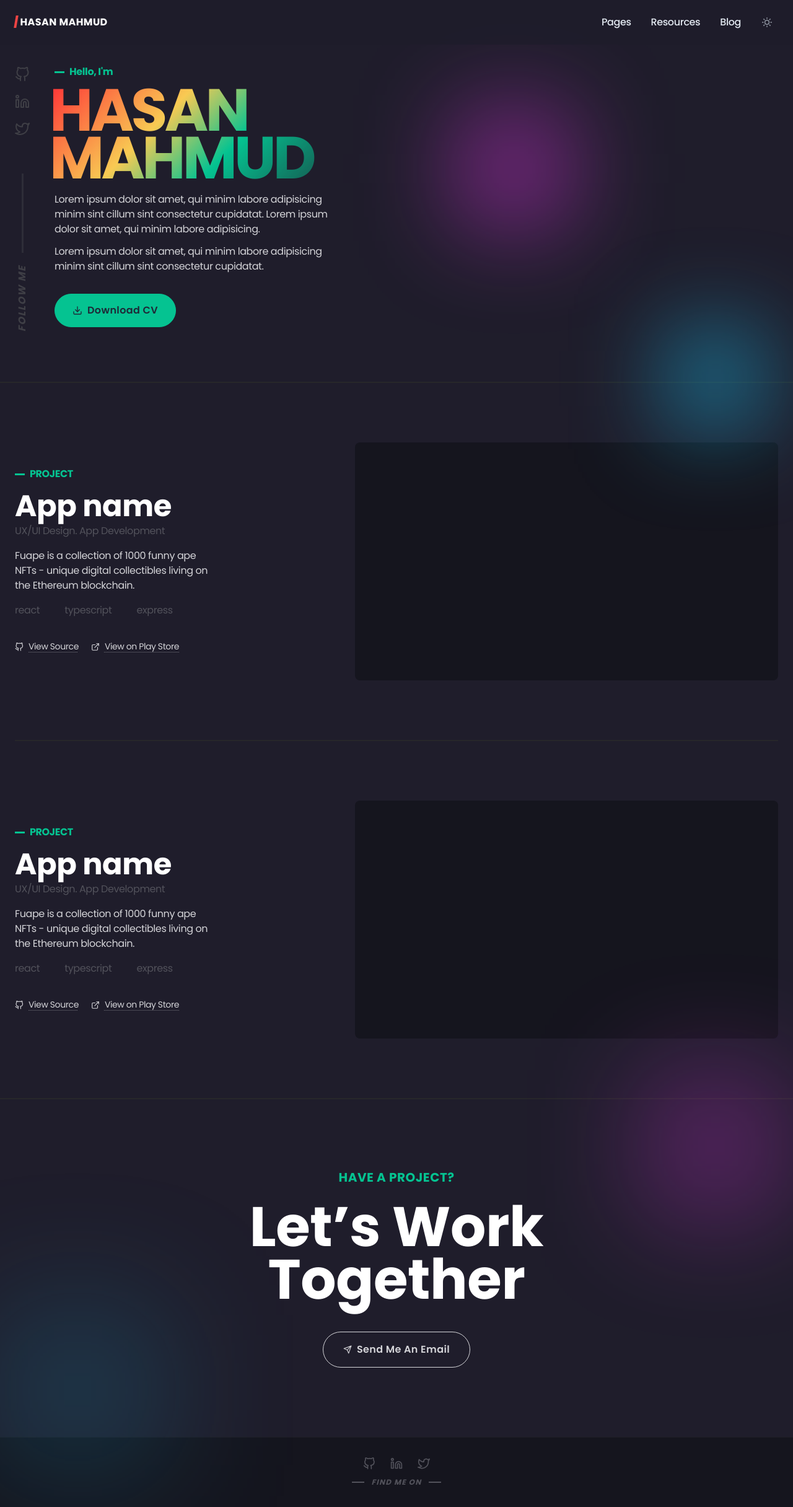
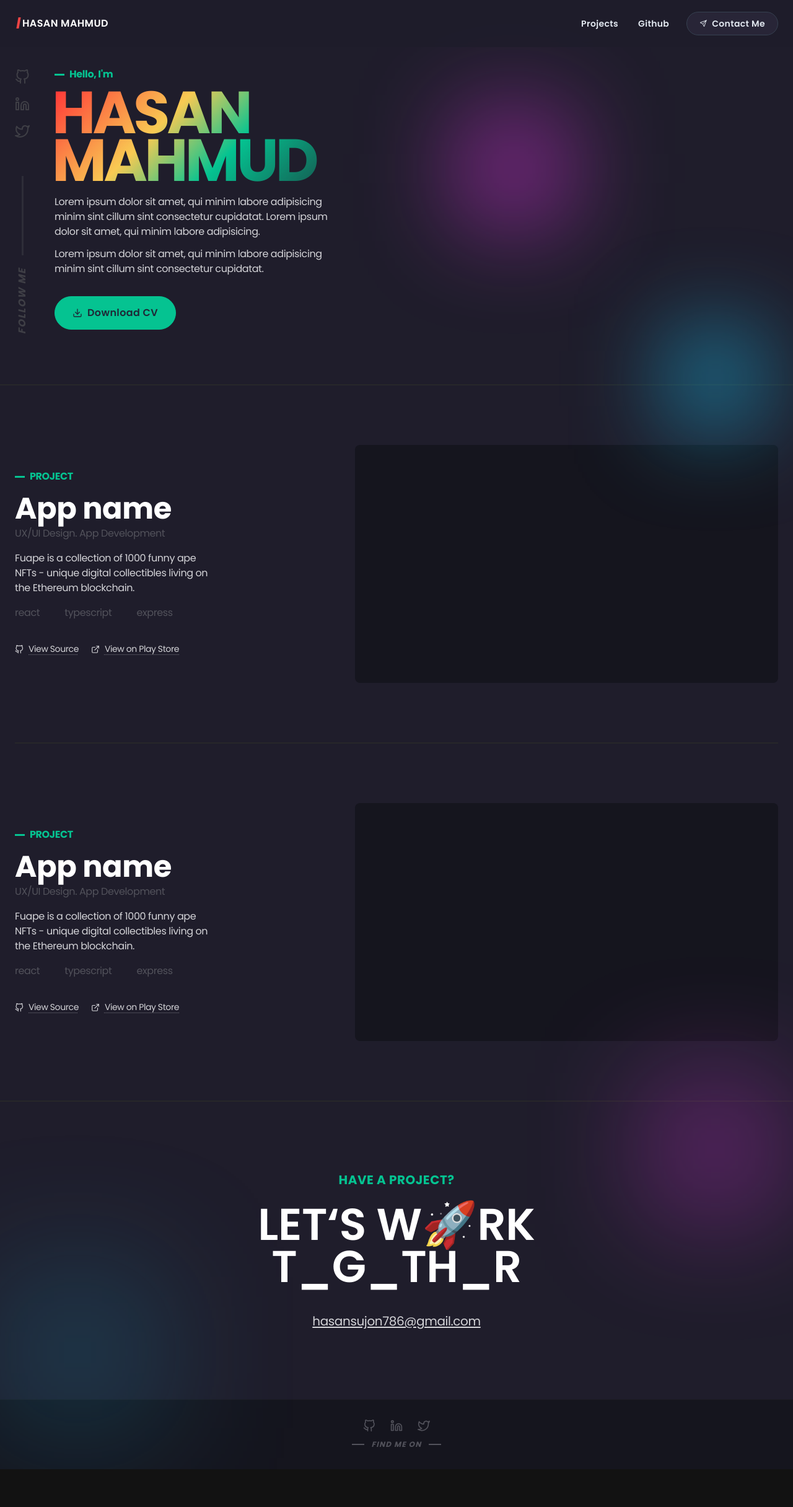
Before and after one commit to hasansujon786/my-website-nextjs, a Next.js app: page / in a window 1280 px wide. Shown: the whole page at 62% size. After the commit the page ends 2371 px from the top, so only its background shows below. Built offline with nearby package versions, Linux system fonts and the light colour scheme.

Commit message:
ui: update CallToAction text style

```diff
--- a/components/atoms/Button.tsx
+++ b/components/atoms/Button.tsx
@@ -1,14 +1,16 @@
 const varients = {
   // gradient: { bu: 'gradient-bg', sp: 'bg-darker-1 bg-opacity-95 group-hover:bg-opacity-80 transition-colors duration-300 ease-out', },
   outlined: { bu: 'bg-transparent text-zinc-300 border-zinc-300 hover:bg-zinc-300 hover:text-black' },
+  translusant: { bu: 'bg-[#282537] border-gray-700 hover:bg-gray-700/50 hover:border-gray-700' },
   solid: { bu: 'bg-black border-black hover:bg-gray-900 hover:border-gray-900' },
   'solid-green': { bu: 'text-gray-800 bg-accent border-accent hover:bg-accent-light hover:border-accent-light' },
 }
 
 const sizes = {
-  base: { bu: 'px-6 py-2.5' },
-  md: { bu: 'px-7 py-3.5' },
-  lg: { bu: 'px-8 py-4' },
+  sm: { bu: 'px-5 py-2 text-sm' },
+  base: { bu: 'px-6 py-2.5 text-base' },
+  md: { bu: 'px-7 py-3.5 text-base' },
+  lg: { bu: 'px-8 py-4 text-base' },
 }
 
 interface Props {
@@ -22,7 +24,7 @@ const Button = ({ children, varient = 'solid-green', size = 'base', icon }: Prop
   return (
     <button
       className={`group inline-flex items-center space-x-2
-      border rounded-full text-base font-semibold capitalize tracking-wide
+      border rounded-full font-semibold capitalize tracking-wide
       transform ease-out transition-transform active:scale-95
       ${varients[varient].bu} ${sizes[size].bu}`}
     >
--- a/components/atoms/Logo.tsx
+++ b/components/atoms/Logo.tsx
@@ -1,7 +1,7 @@
 const Logo = (props: {}) => {
   return (
-    <span className='flex items-center font-bold'>
-      <span className='mr-[5px] -mt-0.5  h-5 w-[3.5px] transform -skew-x-[10deg] bg-red-500 inline-block'></span>
+    <span className='flex items-center font-semibold pl-1'>
+      <span className='mr-1 -mt-0.5 w-1 h-[18px] transform -skew-x-[10deg] bg-red-500 block'/>
       <span className='uppercase tracking-wide text-base whitespace-nowrap text-gray-900 dark:text-white'>
         Hasan Mahmud
       </span>
--- a/components/atoms/ProjectLink.tsx
+++ b/components/atoms/ProjectLink.tsx
@@ -5,6 +5,7 @@ interface Props {
 }
 
 const ProjectLink = ({ href = '#', ...props }: Props) => {
+  // aria-label='Astrowind Github'
   return (
     <a
       href={href}
--- a/components/widgets/CallToAction.tsx
+++ b/components/widgets/CallToAction.tsx
@@ -1,5 +1,5 @@
-import { FiSend } from 'react-icons/fi'
-import Button from '../atoms/Button'
+// import { FiSend } from 'react-icons/fi'
+// import Button from '../atoms/Button'
 
 const CallToAction = (props: {}) => {
   return (
@@ -8,14 +8,16 @@ const CallToAction = (props: {}) => {
         {/* <!-- card --> */}
         <div className='px-14 py-12 max-w-4xl mx-auto text-center rounded-3xl'>
           <p className='text-xl uppercase font-bold tracking-wide text-accent'>Have a Project?</p>
-          <h2 className='text-white text-[90px] capitalize font-bold mt-6 font-heading' style={{ lineHeight: 0.95 }}>
-            Let’s work <br />
-            together
-          </h2>
+          <h3 className='text-white font-semibold text-7xl uppercase font mt-6 font-heading' style={{ lineHeight: 0.95 }}>
+            LET‘S W🚀RK <br /> T_G_TH_R
+          </h3>
           <div className='mt-10'>
-            <Button varient='outlined' size='lg' icon={<FiSend className='text-sm' />}>
-              Send me an email
-            </Button>
+            <a href='#' className='text-xl hover:text-accent underline underline-offset-2'>
+              hasansujon786@gmail.com
+            </a>
+            {/* <Button varient='outlined' size='md' icon={<FiSend className='text-sm' />}> */}
+            {/*   Send me an email */}
+            {/* </Button> */}
           </div>
         </div>
       </div>
--- a/components/widgets/Header.tsx
+++ b/components/widgets/Header.tsx
@@ -1,5 +1,24 @@
+import { FiSend } from 'react-icons/fi'
+import Button from '../atoms/Button'
 import Logo from '../atoms/Logo'
 import ToggleTheme from '../core/ToggleTheme'
+
+interface Props {
+  children?: React.ReactNode
+  path: string
+}
+const HeaderLink = (props: Props) => {
+  return (
+    <li>
+      <a
+        className='text-sm font-semibold tracking-wide hover:text-gray-900 dark:hover:text-white px-4 py-3 flex items-center transition duration-150 ease-in-out'
+        href={props.path}
+      >
+        {props.children}
+      </a>
+    </li>
+  )
+}
 
 const Header = (props: {}) => {
   return (
@@ -8,7 +27,7 @@ const Header = (props: {}) => {
       className='sticky top-0 z-40 flex-none mx-auto w-full bg-transparent md:backdrop-blur-sm border-b dark:border-b-0'
       id='header'
     >
-      <div className='container'>
+      <div className='container py-1'>
         <div className='py-3 mx-auto w-full md:flex md:justify-between'>
           <div className='flex justify-between'>
             <a className='flex items-center' href='#'>
@@ -23,52 +42,16 @@ const Header = (props: {}) => {
             className='items-center w-full md:w-auto hidden md:flex text-gray-600 dark:text-slate-200 h-screen md:h-auto'
             aria-label='Main navigation'
           >
-            <ul className='flex flex-col pt-8 md:pt-0 md:flex-row md:self-center w-full md:w-auto text-xl md:text-base'>
-              <li>
-                <a
-                  className='font-medium hover:text-gray-900 dark:hover:text-white px-4 py-3 flex items-center transition duration-150 ease-in-out'
-                  href='#'
-                >
-                  Pages
-                </a>
-              </li>
-              <li>
-                <a
-                  className='font-medium hover:text-gray-900 dark:hover:text-white px-4 py-3 flex items-center transition duration-150 ease-in-out'
-                  href='#'
-                >
-                  Resources
-                </a>
-              </li>
-              <li>
-                <a
-                  className='font-medium hover:text-gray-900 dark:hover:text-white px-4 py-3 flex items-center transition duration-150 ease-in-out'
-                  href='#'
-                >
-                  Blog
-                </a>
-              </li>
-              <li className='md:hidden'>
-                <a
-                  className='font-bold hover:text-gray-900 dark:hover:text-white px-4 py-3 flex items-center transition duration-150 ease-in-out'
-                  href='#'
-                >
-                  Github
-                </a>
-              </li>
+            <ul className='flex flex-col pt-8 md:pt-0 md:flex-row items-center md:self-center w-full md:w-auto text-xl md:text-base'>
+              <HeaderLink path='#'>Projects</HeaderLink>
+              <HeaderLink path='#'>Github</HeaderLink>
+              <div className='ml-3 flex items-center gap-4'>
+                {/* <ToggleTheme /> */}
+                <Button varient='translusant' size='sm' icon={<FiSend className='text-xs' />}>
+                  Contact me
+                </Button>
+              </div>
             </ul>
-            <div className='md:self-center flex items-center mb-4 md:mb-0 ml-2'>
-              <div className='hidden items-center md:flex'>
-                <ToggleTheme iconClass='w-5 h-5' />
-                {/* <a */}
-                {/*   href='https://github.com/onwidget/astrowind' */}
-                {/*   className='inline-block text-gray-500 dark:text-gray-400 hover:bg-gray-100 dark:hover:bg-gray-700 focus:outline-none focus:ring-4 focus:ring-gray-200 dark:focus:ring-gray-700 rounded-lg text-sm p-2.5' */}
-                {/*   aria-label='Astrowind Github' */}
-                {/* > */}
-                {/*   {/1* <Icon name='tabler:brand-github' className='w-5 h-5' /> *1/} */}
-                {/* </a> */}
-              </div>
-            </div>
           </nav>
         </div>
       </div>
--- a/components/widgets/Hero.tsx
+++ b/components/widgets/Hero.tsx
@@ -23,7 +23,7 @@ const Hero = (props: {}) => {
         {/* <!-- left side contetn --> */}
         <div className='mr-auto'>
           <SectionTag uppercase={false} title="Hello, I'm" />
-          <div className='-ml-2 mt-3'>
+          <div className='-ml-1 mt-3'>
             <GradientText />
           </div>
           <div className='max-w-md mt-3 space-y-3'>
@@ -39,7 +39,7 @@ const Hero = (props: {}) => {
             <Button size='md' varient='solid-green' icon={<FiDownload />}>
               Download CV
             </Button>
-            {/* <Button varient='outlined' size='md' icon={<FiSend className='text-sm' />}> */}
+            {/* <Button size='md' varient='translusant' icon={<FiSend className='text-sm' />}> */}
             {/*   Contact me */}
             {/* </Button> */}
           </div>
--- a/components/widgets/Project.tsx
+++ b/components/widgets/Project.tsx
@@ -9,7 +9,7 @@ const Project = (props: {}) => {
         <div className='max-w-xs space-y-4'>
           <SectionTag title='Project' />
           <div>
-            <h1 className='text-5xl font-bold text-white'>App name</h1>
+            <h2 className='text-5xl font-bold text-white'>App name</h2>
             <p className='text-base text-zinc-600 mt-1'>UX/UI Design. App Development</p>
           </div>
           <p className=''>
--- a/styles/globals.css
+++ b/styles/globals.css
@@ -2,11 +2,6 @@
 @tailwind components;
 @tailwind utilities;
 
-@layer components {
-  .btn {
-    @apply inline-flex items-center justify-center rounded border border-transparent font-medium text-center text-base leading-snug transition py-3 px-6 shadow-lg ease-in duration-200 focus:ring-blue-500 focus:ring-offset-blue-200 focus:ring-2 focus:ring-offset-2;
-  }
-}
 @layer utilities {
   .container {
     @apply max-w-7xl mx-auto px-4 sm:px-6;
```
